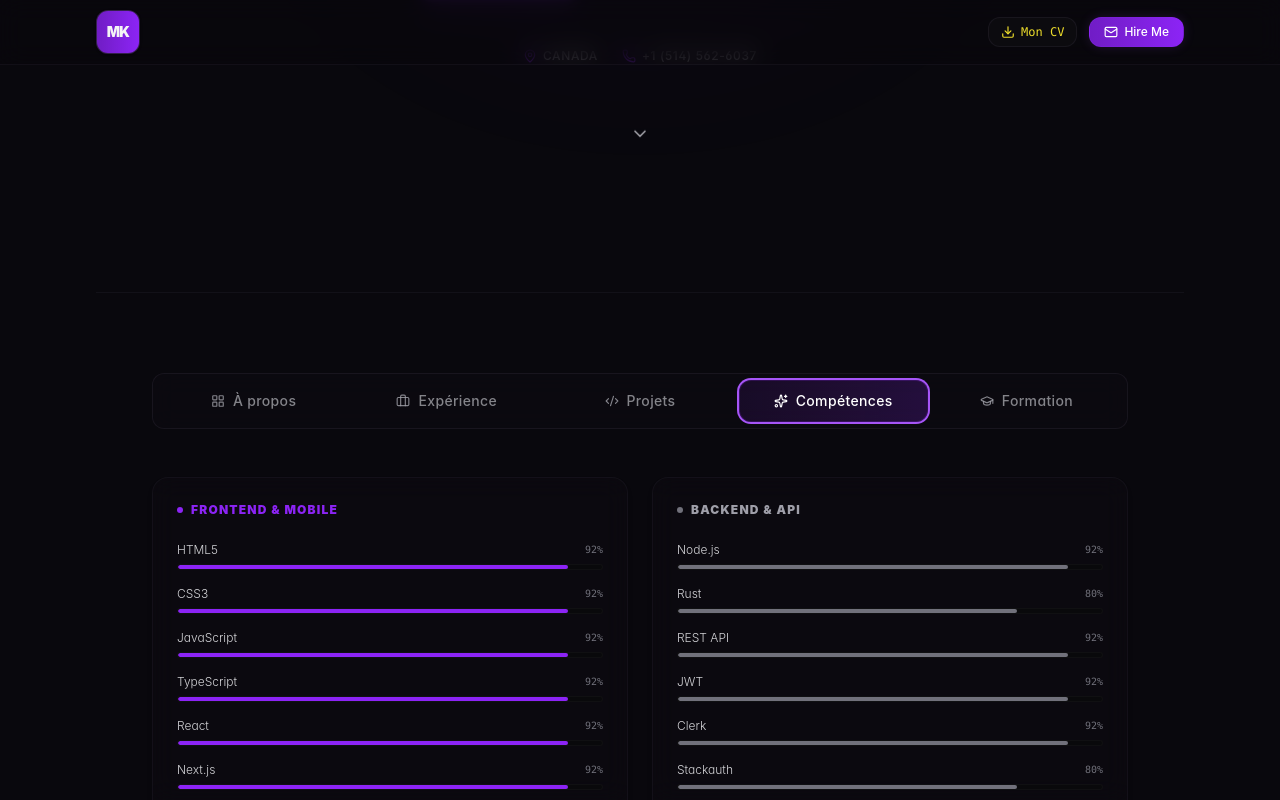
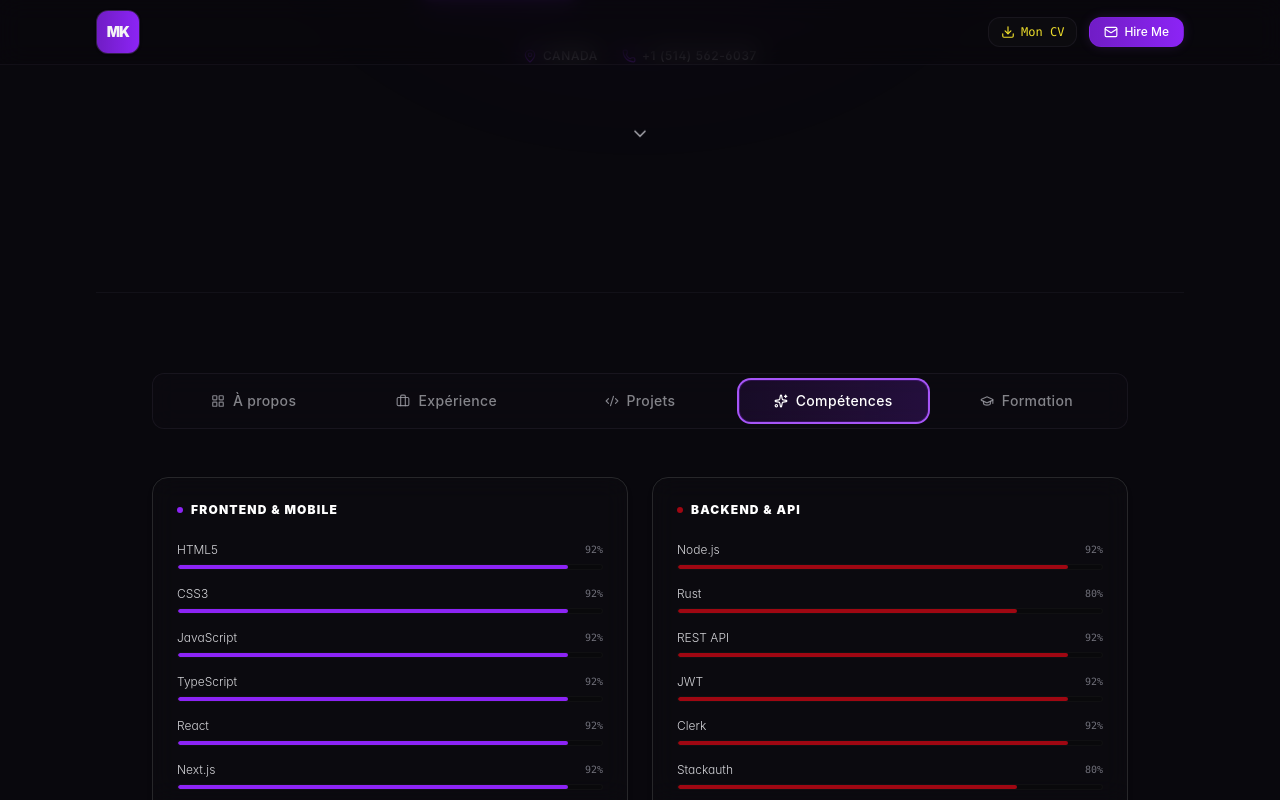
Before and after one commit to MarinaKamel-coder/portfolio-marina, a Next.js app: page / in a window 1280 px wide. Both pictures are taken after a click on the tab "Compétences". Shown: the part 668-1468 px from the top of the page. Built offline with nearby package versions, Linux system fonts and the light colour scheme.

Commit message:
style: ameliorer le design des competences

```diff
--- a/src/components/portfolio-tabs.tsx
+++ b/src/components/portfolio-tabs.tsx
@@ -6,6 +6,7 @@ import { Briefcase, GraduationCap, Sparkles, LayoutGrid, Code2, ExternalLink } f
 import { Badge } from "@/components/ui/badge";
 import { Card } from "@/components/ui/card";
 import { Tabs, TabsContent, TabsList, TabsTrigger } from "@/components/ui/tabs";
+import SkillsGrid from "./skills-grid";
 import { DATA, CURRENT_ACTIVITIES, EXPERIENCES, FORMATIONS, PROJECTS, DETAILED_SKILLS } from "@/constants/data";
 
 const getLevelPercentage = (level?: string): number => {
@@ -196,47 +197,10 @@ export default function PortfolioTabs() {
         ))}
       </TabsContent>
 
-      {/* COMPÉTENCES - Mis à jour à 2 colonnes (2 par row) */}
-      <TabsContent value="skills" className="grid grid-cols-1 md:grid-cols-2 gap-6 focus:outline-none">
-        {SKILLS_GRID_DATA.map((category, catIdx) => (
-          <motion.div
-            key={catIdx}
-            initial={{ opacity: 0, y: 15 }}
-            animate={{ opacity: 1, y: 0 }}
-            transition={{ duration: 0.4, delay: catIdx * 0.06 }}
-          >
-            <Card className="rounded-2xl border border-border/40 bg-card/30 backdrop-blur-md p-6 flex flex-col justify-between shadow-md h-full hover:border-border/80 transition-colors">
-              <div>
-                <div className="flex items-center gap-2 mb-6">
-                  <span className={`size-1.5 rounded-full ${category.barBg}`} />
-                  <h3 className={`text-xs font-black tracking-widest ${category.colorClass}`}>
-                    {category.title}
-                  </h3>
-                </div>
+      {/* COMPÉTENCES )*/}
 
-                <div className="space-y-4">
-                  {category.skills.map((skill, skillIdx) => (
-                    <div key={skillIdx} className="space-y-1.5">
-                      <div className="flex items-center justify-between text-xs font-medium">
-                        <span className="text-zinc-300 font-light">{skill.name}</span>
-                        <span className="text-zinc-500 font-mono text-[10px]">{skill.level}%</span>
-                      </div>
-
-                      <div className="h-1.5 w-full bg-zinc-950 rounded-full overflow-hidden border border-zinc-900/50">
-                        <motion.div
-                          initial={{ width: 0 }}
-                          animate={{ width: `${skill.level}%` }}
-                          transition={{ duration: 0.8, ease: "easeOut", delay: skillIdx * 0.02 }}
-                          className={`h-full ${category.barBg} rounded-full`}
-                        />
-                      </div>
-                    </div>
-                  ))}
-                </div>
-              </div>
-            </Card>
-          </motion.div>
-        ))}
+      <TabsContent value="skills" className="focus:outline-none">
+        <SkillsGrid />
       </TabsContent>
 
       {/* FORMATION */}
--- a/src/components/skills-grid.tsx
+++ b/src/components/skills-grid.tsx
@@ -21,7 +21,7 @@ export default function SkillsGrid() {
   const SKILLS_DATA = [
     {
       title: "FRONTEND & MOBILE",
-      colorClass: "text-primary",
+      colorClass: "text-white",
       barBg: "bg-primary",
       skills: DETAILED_SKILLS["Développement Frontend & Mobile"].map(s => ({
         name: s.nom,
@@ -30,8 +30,8 @@ export default function SkillsGrid() {
     },
     {
       title: "BACKEND & API",
-      colorClass: "text-zinc-400",
-      barBg: "bg-zinc-500",
+      colorClass: "text-white",
+      barBg: "bg-red-800",
       skills: DETAILED_SKILLS["Développement Backend & API"].map(s => ({
         name: s.nom,
         level: getLevelPercentage(s.niveau),
@@ -39,8 +39,8 @@ export default function SkillsGrid() {
     },
     {
       title: "DATABASES & DESKTOP",
-      colorClass: "text-primary/80",
-      barBg: "bg-primary/80",
+      colorClass: "text-white",
+      barBg: "bg-cyan-600/80",
       skills: [
         ...DETAILED_SKILLS["Bases de données"].map(db => ({ name: db, level: 88 })),
         ...DETAILED_SKILLS["Applications de Bureau"].map(d => ({
@@ -51,7 +51,7 @@ export default function SkillsGrid() {
     },
     {
       title: "TOOLS & WORKFLOW",
-      colorClass: "text-secondary",
+      colorClass: "text-white",
       barBg: "bg-secondary",
       skills: [
         ...DETAILED_SKILLS["Outils & DevOps"].map(o => ({
@@ -64,12 +64,11 @@ export default function SkillsGrid() {
   ];
 
   return (
-    /* Grille configurée sur 2 colonnes maximum (md:grid-cols-2) avec un espacement ajusté (gap-6) */
     <div className="grid grid-cols-1 md:grid-cols-2 gap-6 w-full">
       {SKILLS_DATA.map((category, catIdx) => (
         <div
           key={catIdx}
-          className="rounded-2xl border border-border/40 bg-card/30 backdrop-blur-md p-6 flex flex-col justify-between shadow-md hover:border-border/80 transition-colors"
+          className="rounded-2xl border border-zinc-800 bg-zinc-900/20 backdrop-blur-md p-6 flex flex-col justify-between shadow-md hover:border-cyan-500/20 transition-colors"
         >
           <div>
             {/* EN-TÊTE DE LA CATÉGORIE */}
```
